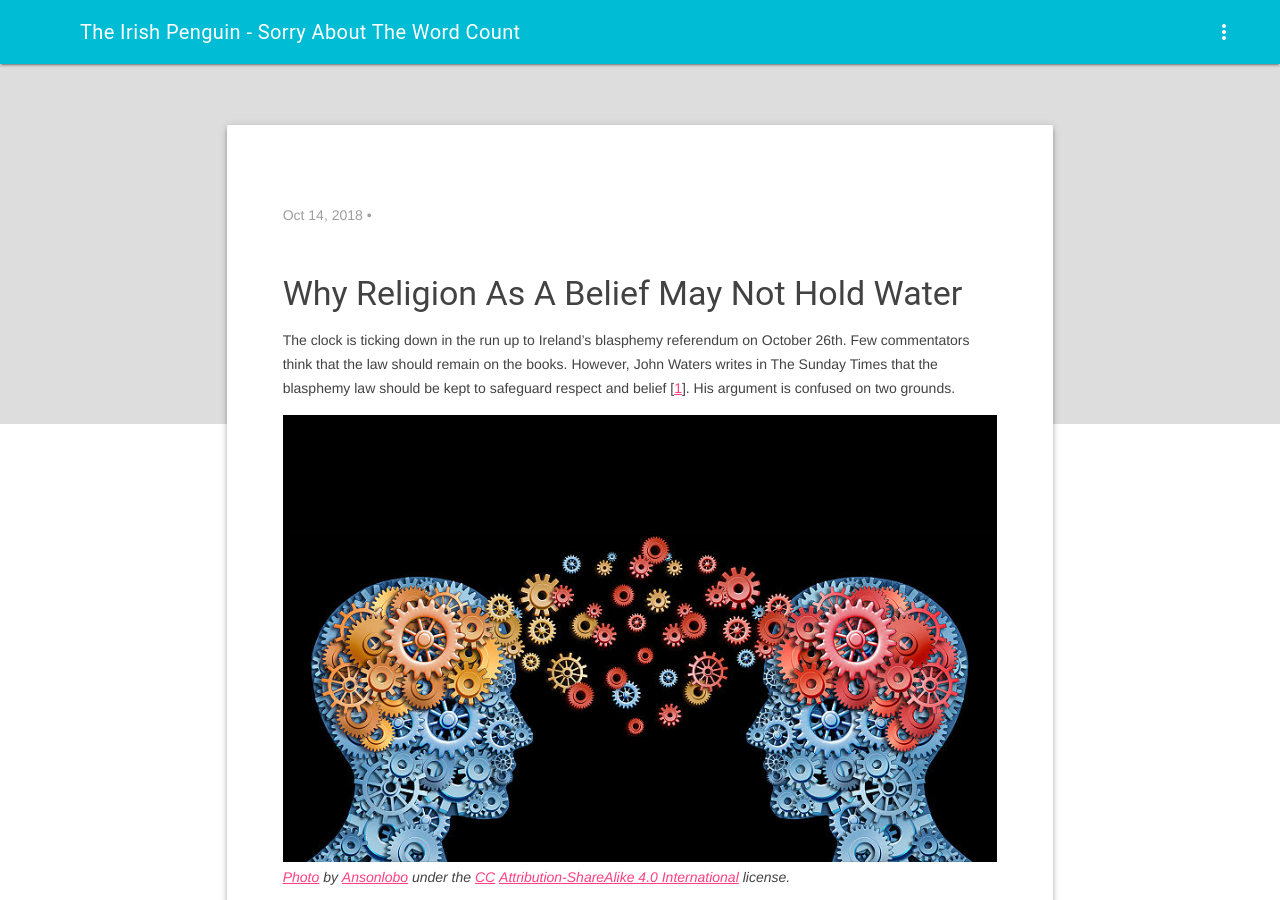
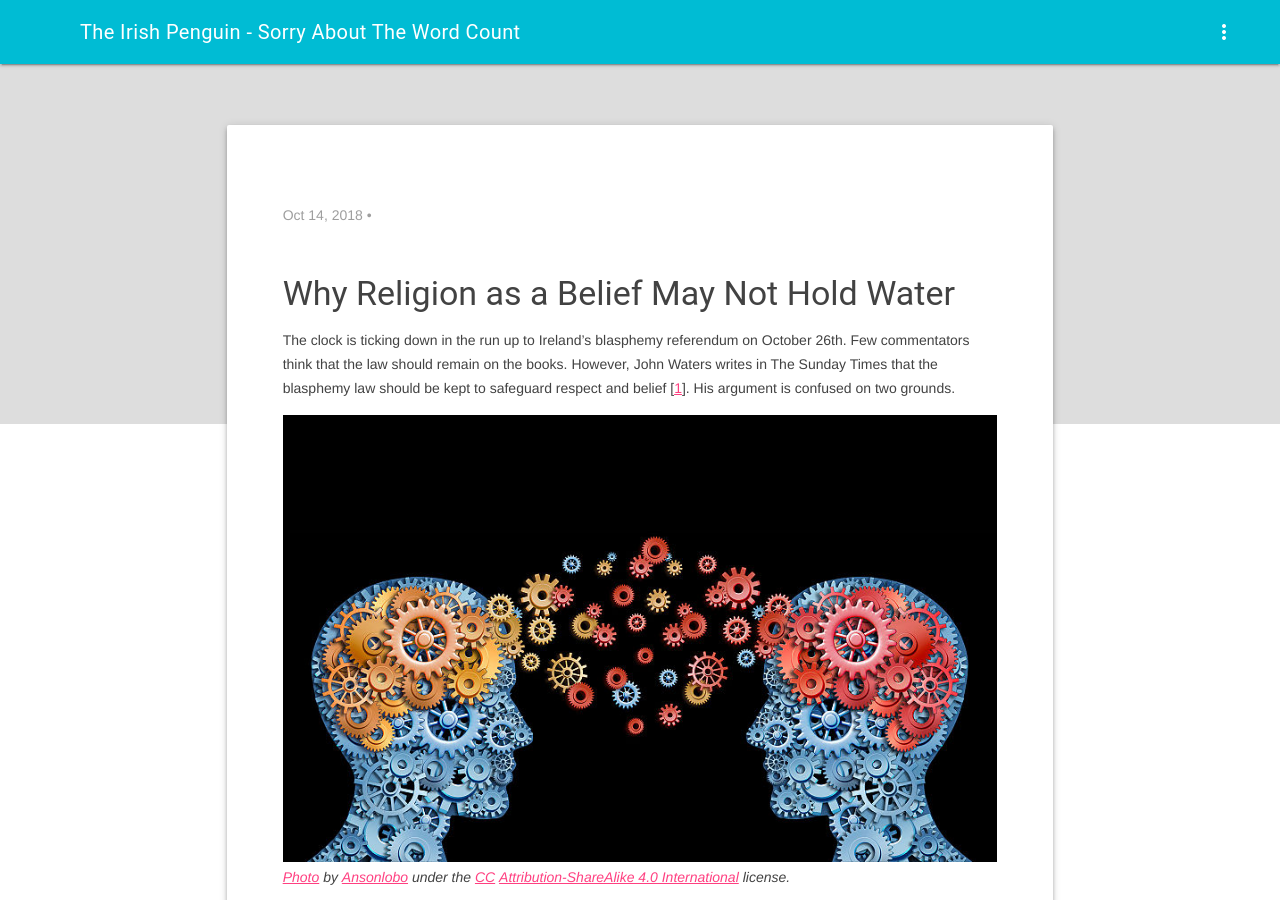
Before and after one commit to theirishpenguin/theirishpenguin.github.io, a Jekyll site: the page public/2018/10/14/2018-10-14-why-religion-as-a-belief-may-not-hold-water.html, which Jekyll copies as it is, in a window 1280 px wide and 900 px high. Built offline with Jekyll 4.4.1, drawn with Linux system fonts in a browser that asks for light colours; nearby versions of some CDN libraries; comment, search, counter and statistics services are not loaded.

```diff
--- a/_posts/2018-10-14-why-religion-as-a-belief-may-not-hold-water.markdown
+++ b/_posts/2018-10-14-why-religion-as-a-belief-may-not-hold-water.markdown
@@ -3,7 +3,7 @@ comments: true
 date: 2018-10-14 21:36:12
 layout: post
 slug: 2018-10-14-why-religion-as-a-belief-may-not-hold-water
-title: Why Religion As A Belief May Not Hold Water
+title: Why Religion as a Belief May Not Hold Water
 wordpress_id: 1059
 highlight: true
 image: /assets/images/Knowledge-sharing.jpg
--- a/public/2018/10/14/2018-10-14-why-religion-as-a-belief-may-not-hold-water.html
+++ b/public/2018/10/14/2018-10-14-why-religion-as-a-belief-may-not-hold-water.html
@@ -6,7 +6,7 @@
   <meta http-equiv="X-UA-Compatible" content="IE=edge">
   <meta name="viewport" content="width=device-width, initial-scale=1">
 
-  <title>Why Religion As A Belief May Not Hold Water</title>
+  <title>Why Religion as a Belief May Not Hold Water</title>
   <meta name="description" content="The clock is ticking down in the run up to Ireland’s blasphemy referendum on October 26th. Few commentators think that the law should remain on the books. Ho...">
 
   <link rel="canonical" href="http://www.theirishpenguin.com/2018/10/14/2018-10-14-why-religion-as-a-belief-may-not-hold-water.html">
@@ -25,7 +25,7 @@
   <!-- Twitter cards -->
   <meta name="twitter:site"    content="@theirishpenguin">
   <meta name="twitter:creator" content="@theirishpenguin">
-  <meta name="twitter:title"   content="Why Religion As A Belief May Not Hold Water">
+  <meta name="twitter:title"   content="Why Religion as a Belief May Not Hold Water">
 
 
   <meta name="twitter:description" content="The clock is ticking down in the run up to Ireland’s blasphemy referendum on October 26th. Few commentators think that the law should remain on the books. However...">
@@ -126,7 +126,7 @@
       <div class="mdl-color-text--grey-500">
       Oct 14, 2018 •
       </div>
-      <h3>Why Religion As A Belief May Not Hold Water</h3>
+      <h3>Why Religion as a Belief May Not Hold Water</h3>
       <article class="post-content">
         <p><p>The clock is ticking down in the run up to Ireland’s blasphemy
 referendum on October 26th. Few commentators think that the law should
--- a/public/feed.xml
+++ b/public/feed.xml
@@ -6,12 +6,12 @@
 </description>
     <link>http://www.theirishpenguin.com/</link>
     <atom:link href="http://www.theirishpenguin.com/feed.xml" rel="self" type="application/rss+xml"/>
-    <pubDate>Mon, 15 Oct 2018 13:01:06 +0100</pubDate>
-    <lastBuildDate>Mon, 15 Oct 2018 13:01:06 +0100</lastBuildDate>
+    <pubDate>Mon, 15 Oct 2018 13:09:46 +0100</pubDate>
+    <lastBuildDate>Mon, 15 Oct 2018 13:09:46 +0100</lastBuildDate>
     <generator>Jekyll v3.2.1</generator>
 
       <item>
-        <title>Why Religion As A Belief May Not Hold Water</title>
+        <title>Why Religion as a Belief May Not Hold Water</title>
         <description>&lt;p&gt;The clock is ticking down in the run up to Ireland’s blasphemy
 referendum on October 26th. Few commentators think that the law should
 remain on the books. However, John Waters writes in The Sunday Times
--- a/public/index.html
+++ b/public/index.html
@@ -133,7 +133,7 @@
 
       <div class="mdl-card mdl-cell mdl-cell--9-col-desktop mdl-cell--6-col-tablet mdl-cell--4-col-phone">
         <div class="mdl-card__supporting-text">
-          <h4>Why Religion As A Belief May Not Hold Water</h4>
+          <h4>Why Religion as a Belief May Not Hold Water</h4>
           <p><p>The clock is ticking down in the run up to Ireland’s blasphemy
 referendum on October 26th. Few commentators think that the law should
 remain on the books. However, John Waters writes in The Sunday Times
@@ -153,7 +153,7 @@ His argument is confused on two grounds.</p>
       </button>
       <ul class="mdl-menu mdl-js-menu mdl-menu--bottom-right" for="btn-high-/2018/10/14/2018-10-14-why-religion-as-a-belief-may-not-hold-water">
         <li><a href="https://www.facebook.com/dialog/share?app_id=&display=page&href=/2018/10/14/2018-10-14-why-religion-as-a-belief-may-not-hold-water.html&redirect_uri=" class="mdl-menu__item">Facebook</a></li>
-        <li><a href="https://twitter.com/share?url=/2018/10/14/2018-10-14-why-religion-as-a-belief-may-not-hold-water.html&text=Why Religion As A Belief May Not Hold Water&via=theirishpenguin" class="mdl-menu__item">Twitter</a></li>
+        <li><a href="https://twitter.com/share?url=/2018/10/14/2018-10-14-why-religion-as-a-belief-may-not-hold-water.html&text=Why Religion as a Belief May Not Hold Water&via=theirishpenguin" class="mdl-menu__item">Twitter</a></li>
         <li><a href="https://plus.google.com/share?url=/2018/10/14/2018-10-14-why-religion-as-a-belief-may-not-hold-water.html" class="mdl-menu__item">Google+</a></li>
       </ul>
 
```
